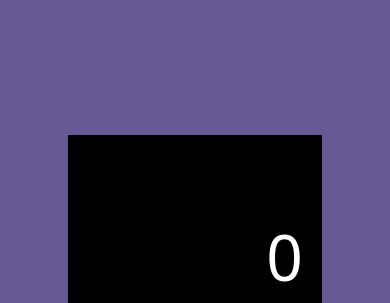
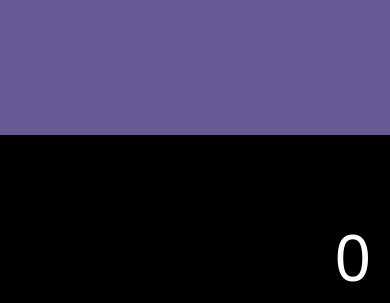
Before and after one commit to Sajal91/CODSOFT-Calculator, a plain HTML site: page index.html in a window 390 px wide. Shown: the top 303 px of the page. Drawn offline with nearby package versions, Linux system fonts and the light colour scheme.

Commit message:
bug solved

```diff
--- a/style.css
+++ b/style.css
@@ -8,17 +8,14 @@ body {
 }
 
 #calc-main-body {
-    /* height: 66vh; */
     display: flex;
     flex-direction: column;
-    /* gap: 0.4rem; */
     border: solid black;
     background-color: white;
 }
 
 #calc-display {
     height: 20vh;
-    /* background-color: rgb(180, 180, 180); */
     background-color: black;
     color: white;
     border-bottom: solid black;
@@ -43,12 +40,8 @@ body {
 
 #btns-display {
     display: grid;
-    /* grid-template-columns: repeat(4, 2); */
-    /* gap: 1%; */
-    /* grid-auto-rows: minmax(100px, auto); */
     grid-template-rows: 20% 20% 20% 20% 20%;
     grid-template-columns: 25% 25% 25% 25%;
-
 }
 
 .operator-btns, #btn-15 {
@@ -118,6 +111,6 @@ body {
 
 @media (min-width: 300px) and (max-width: 469px) {
     #calc-main-body {
-        width: 65%;
+        width: 100%;
     }
 }
```
